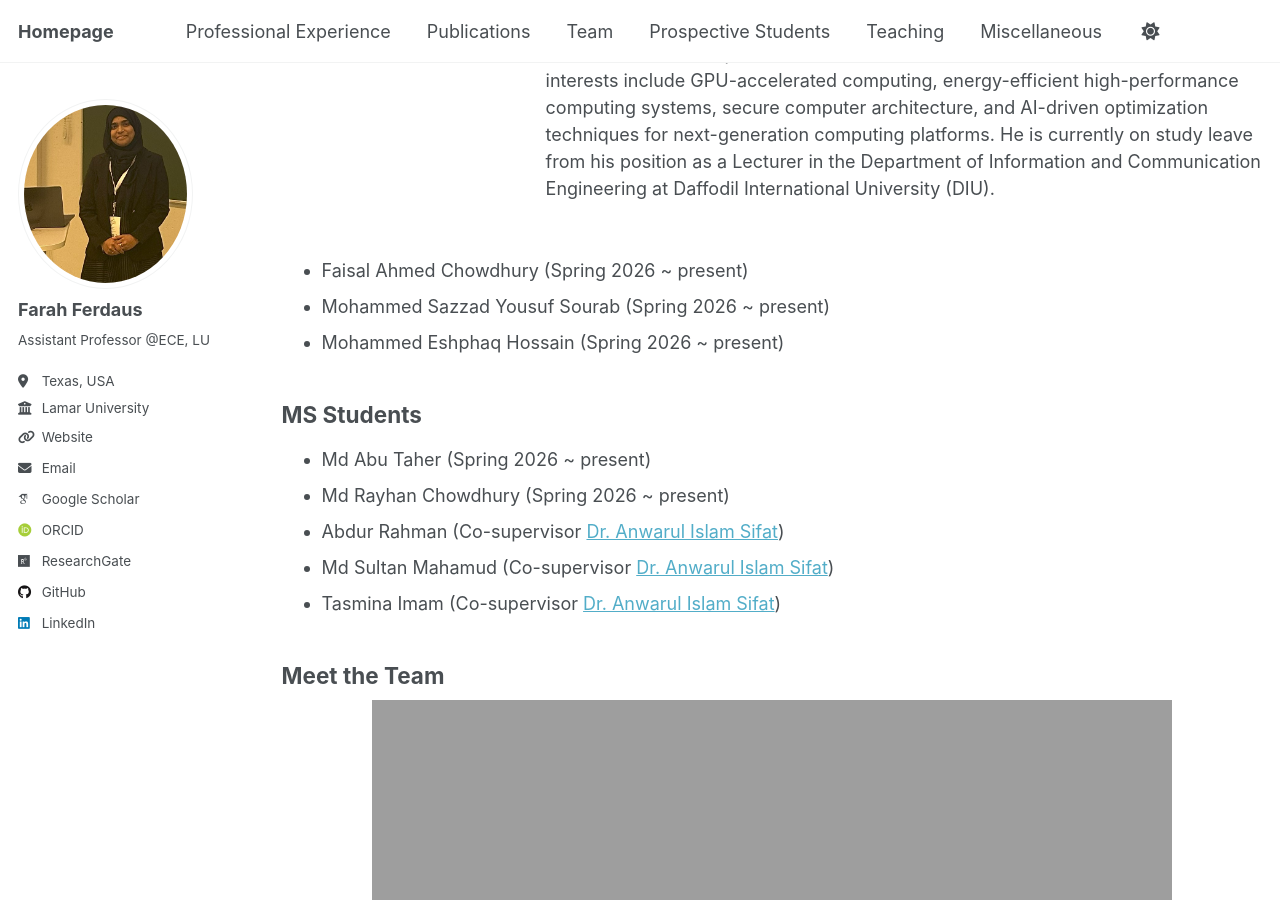
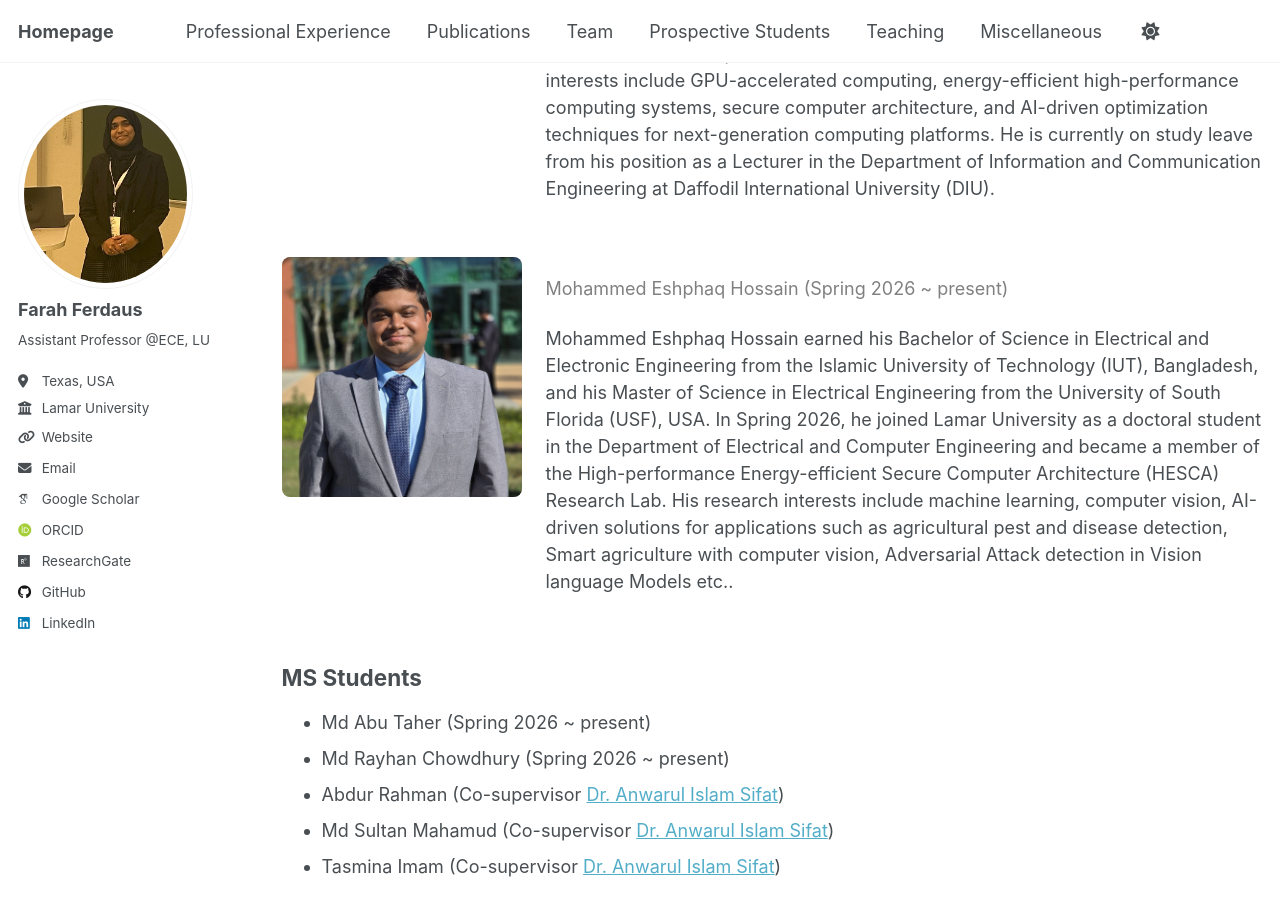
Before and after one commit to fferdaus/fferdaus.github.io, a Jekyll site: the page built from _pages/team.md, in a window 1280 px wide and 900 px high, scrolled down 903 px. Built offline with Jekyll 4.4.1, drawn with Linux system fonts in a browser that asks for light colours; some web fonts are replaced; grey boxes are pictures that could not be loaded.

Commit message:
Update team.md

```diff
--- a/_pages/team.md
+++ b/_pages/team.md
@@ -75,7 +75,7 @@ His current work bridges quantum computing, quantum communication security, and
 </div>
 
 <div style="display: flex; align-items: flex-start; gap: 24px; margin-bottom: 32px;">
-  <img src="{{ site.baseurl }}/images/Sazzad.jpeg"
+  <img src="{{ site.baseurl }}/images/Sazzad.jpg"
        style="width: 240px; height: 240px; object-fit: cover; border-radius: 8px; flex-shrink: 0;"
        alt="Mohammed Sazzad Yousuf Sourab"/>
   <div>
@@ -86,9 +86,18 @@ His current work bridges quantum computing, quantum communication security, and
   </div>
 </div>
 
-- Faisal Ahmed Chowdhury (Spring 2026 ~ present)
-- Mohammed Sazzad Yousuf Sourab (Spring 2026 ~ present)
-- Mohammed Eshphaq Hossain (Spring 2026 ~ present)
+<div style="display: flex; align-items: flex-start; gap: 24px; margin-bottom: 32px;">
+  <img src="{{ site.baseurl }}/images/Eshphaq.jpg"
+       style="width: 240px; height: 240px; object-fit: cover; border-radius: 8px; flex-shrink: 0;"
+       alt="Mohammed Eshphaq Hossain"/>
+  <div>
+    <!--<h4><a href="https://www.linkedin.com/in//">Faisal Ahmed Chowdhury </a></h4>-->
+    <p style="font-size: 18px; color: gray;">Mohammed Eshphaq Hossain (Spring 2026 ~ present)</p>
+    <p>Mohammed Eshphaq Hossain earned his Bachelor of Science in Electrical and Electronic Engineering from the Islamic University of Technology (IUT), Bangladesh, and his Master of Science in Electrical Engineering from the University of South Florida (USF), USA. In Spring 2026, he joined Lamar University as a doctoral student in the Department of Electrical and Computer Engineering and became a member of the High-performance Energy-efficient Secure Computer Architecture (HESCA) Research Lab. His research interests include machine learning, computer vision, AI-driven solutions for applications such as agricultural
+pest and disease detection, Smart agriculture with computer vision, Adversarial Attack detection in Vision language Models etc..
+</p>
+  </div>
+</div>
 
 
 ## MS Students
```
